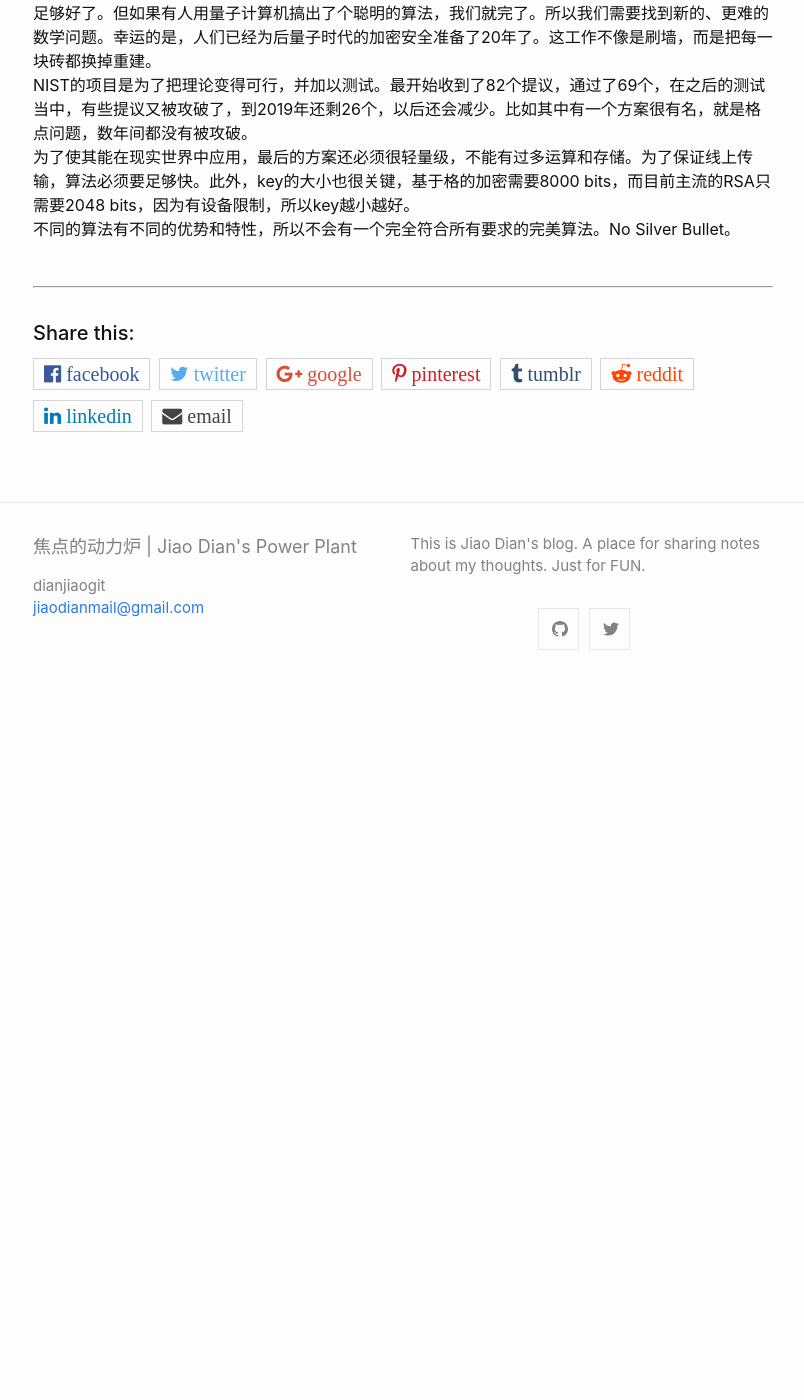
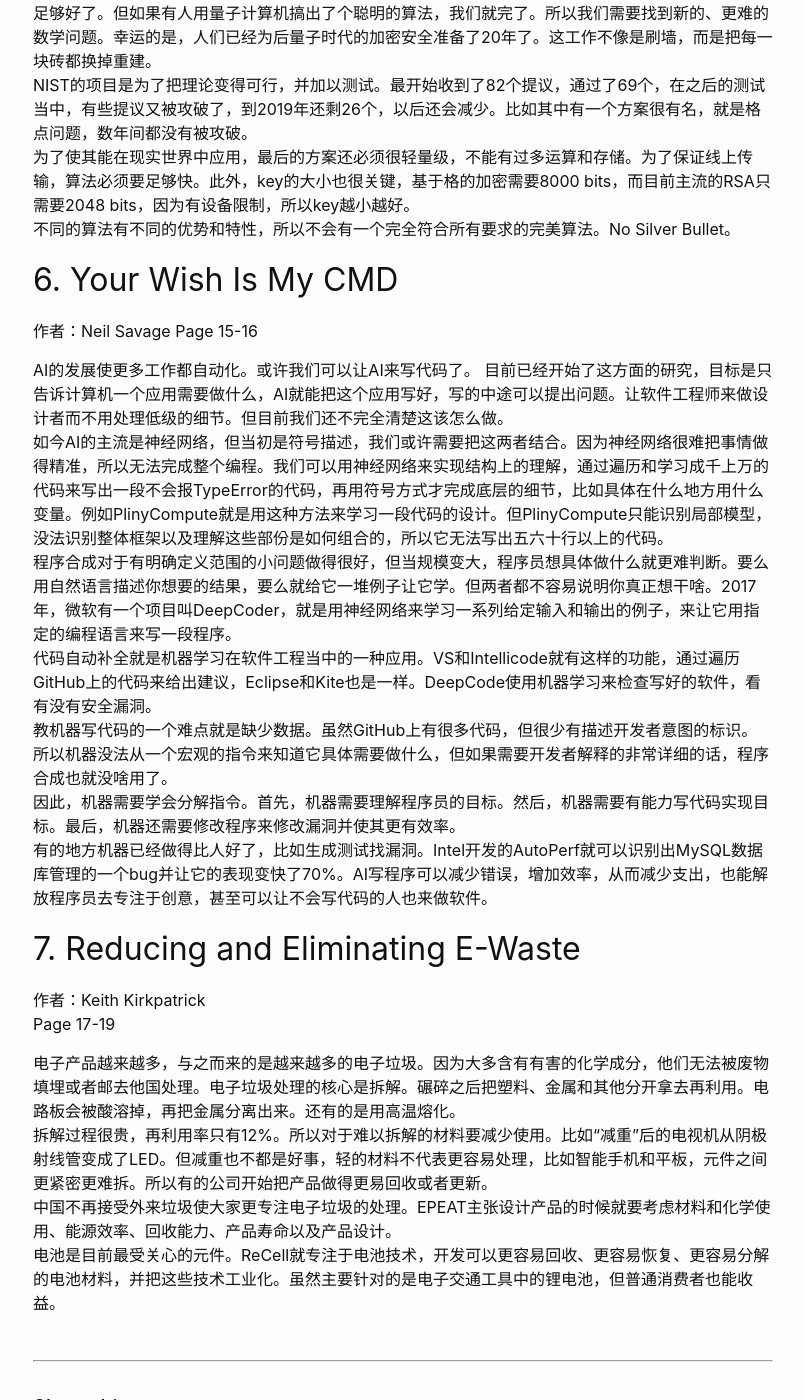
Before and after one commit to dianjiaogit/dianjiaogit.github.io, a Jekyll site: the page built from _posts/2020-07-13-CACM notes.md, in a window 1280 px wide and 1400 px high, scrolled down 2782 px. Shown: the whole window, without its empty margins (237-1041 px from the left). Built offline with Jekyll 4.4.1, drawn with Linux system fonts in a browser that asks for light colours; before the commit the page ends 3462 px from its top, so only the background shows below that.

Commit message:
CACM until 7

```diff
--- a/_posts/2020-07-13-CACM notes.md
+++ b/_posts/2020-07-13-CACM notes.md
@@ -73,3 +73,24 @@ ACM Special Interest Group on CS Education (SIGCSE)的科技研讨会被取消
 NIST的项目是为了把理论变得可行，并加以测试。最开始收到了82个提议，通过了69个，在之后的测试当中，有些提议又被攻破了，到2019年还剩26个，以后还会减少。比如其中有一个方案很有名，就是格点问题，数年间都没有被攻破。
 为了使其能在现实世界中应用，最后的方案还必须很轻量级，不能有过多运算和存储。为了保证线上传输，算法必须要足够快。此外，key的大小也很关键，基于格的加密需要8000 bits，而目前主流的RSA只需要2048 bits，因为有设备限制，所以key越小越好。
 不同的算法有不同的优势和特性，所以不会有一个完全符合所有要求的完美算法。No Silver Bullet。
+
+## 6. Your Wish Is My CMD
+作者：Neil Savage
+Page 15-16
+
+AI的发展使更多工作都自动化。或许我们可以让AI来写代码了。 目前已经开始了这方面的研究，目标是只告诉计算机一个应用需要做什么，AI就能把这个应用写好，写的中途可以提出问题。让软件工程师来做设计者而不用处理低级的细节。但目前我们还不完全清楚这该怎么做。
+如今AI的主流是神经网络，但当初是符号描述，我们或许需要把这两者结合。因为神经网络很难把事情做得精准，所以无法完成整个编程。我们可以用神经网络来实现结构上的理解，通过遍历和学习成千上万的代码来写出一段不会报TypeError的代码，再用符号方式才完成底层的细节，比如具体在什么地方用什么变量。例如PlinyCompute就是用这种方法来学习一段代码的设计。但PlinyCompute只能识别局部模型，没法识别整体框架以及理解这些部份是如何组合的，所以它无法写出五六十行以上的代码。
+程序合成对于有明确定义范围的小问题做得很好，但当规模变大，程序员想具体做什么就更难判断。要么用自然语言描述你想要的结果，要么就给它一堆例子让它学。但两者都不容易说明你真正想干啥。2017年，微软有一个项目叫DeepCoder，就是用神经网络来学习一系列给定输入和输出的例子，来让它用指定的编程语言来写一段程序。
+代码自动补全就是机器学习在软件工程当中的一种应用。VS和Intellicode就有这样的功能，通过遍历GitHub上的代码来给出建议，Eclipse和Kite也是一样。DeepCode使用机器学习来检查写好的软件，看有没有安全漏洞。
+教机器写代码的一个难点就是缺少数据。虽然GitHub上有很多代码，但很少有描述开发者意图的标识。所以机器没法从一个宏观的指令来知道它具体需要做什么，但如果需要开发者解释的非常详细的话，程序合成也就没啥用了。
+因此，机器需要学会分解指令。首先，机器需要理解程序员的目标。然后，机器需要有能力写代码实现目标。最后，机器还需要修改程序来修改漏洞并使其更有效率。
+有的地方机器已经做得比人好了，比如生成测试找漏洞。Intel开发的AutoPerf就可以识别出MySQL数据库管理的一个bug并让它的表现变快了70%。AI写程序可以减少错误，增加效率，从而减少支出，也能解放程序员去专注于创意，甚至可以让不会写代码的人也来做软件。
+
+## 7. Reducing and Eliminating E-Waste
+作者：Keith Kirkpatrick
+Page 17-19
+
+电子产品越来越多，与之而来的是越来越多的电子垃圾。因为大多含有有害的化学成分，他们无法被废物填埋或者邮去他国处理。电子垃圾处理的核心是拆解。碾碎之后把塑料、金属和其他分开拿去再利用。电路板会被酸溶掉，再把金属分离出来。还有的是用高温熔化。
+拆解过程很贵，再利用率只有12%。所以对于难以拆解的材料要减少使用。比如“减重”后的电视机从阴极射线管变成了LED。但减重也不都是好事，轻的材料不代表更容易处理，比如智能手机和平板，元件之间更紧密更难拆。所以有的公司开始把产品做得更易回收或者更新。
+中国不再接受外来垃圾使大家更专注电子垃圾的处理。EPEAT主张设计产品的时候就要考虑材料和化学使用、能源效率、回收能力、产品寿命以及产品设计。
+电池是目前最受关心的元件。ReCell就专注于电池技术，开发可以更容易回收、更容易恢复、更容易分解的电池材料，并把这些技术工业化。虽然主要针对的是电子交通工具中的锂电池，但普通消费者也能收益。
```
